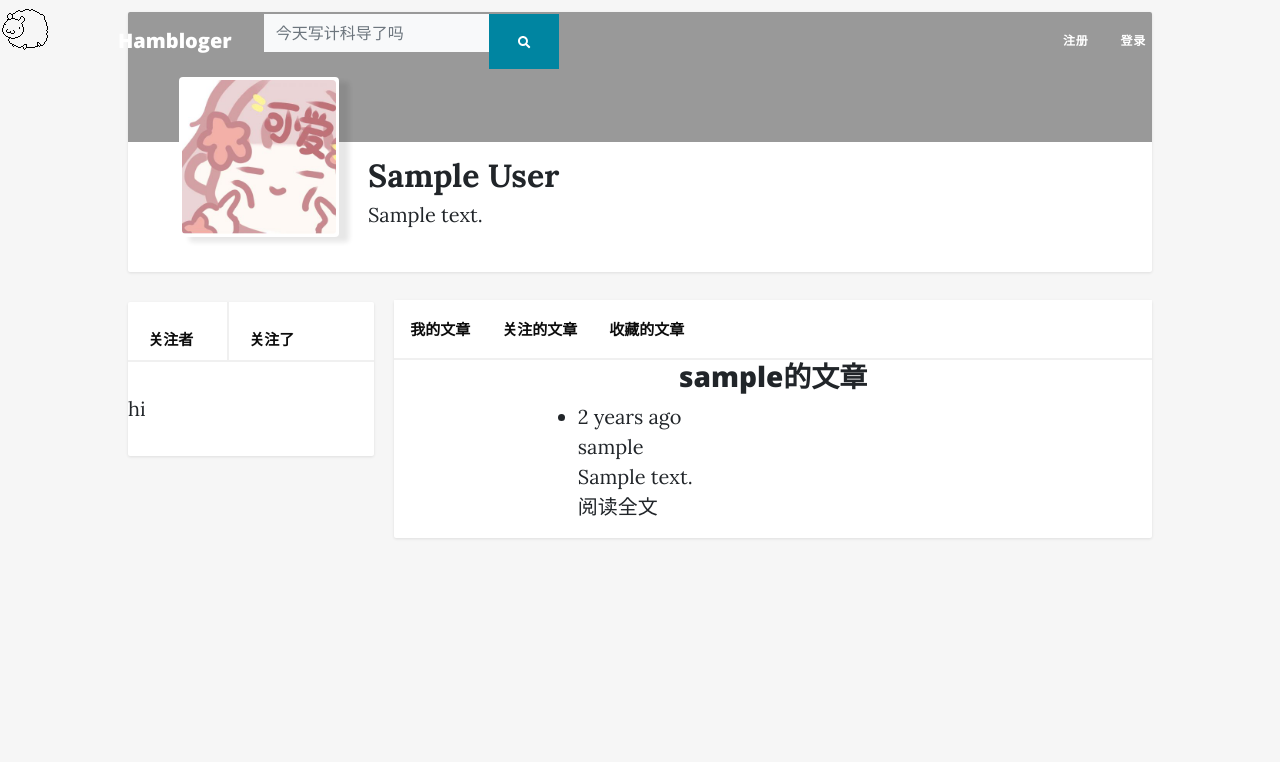
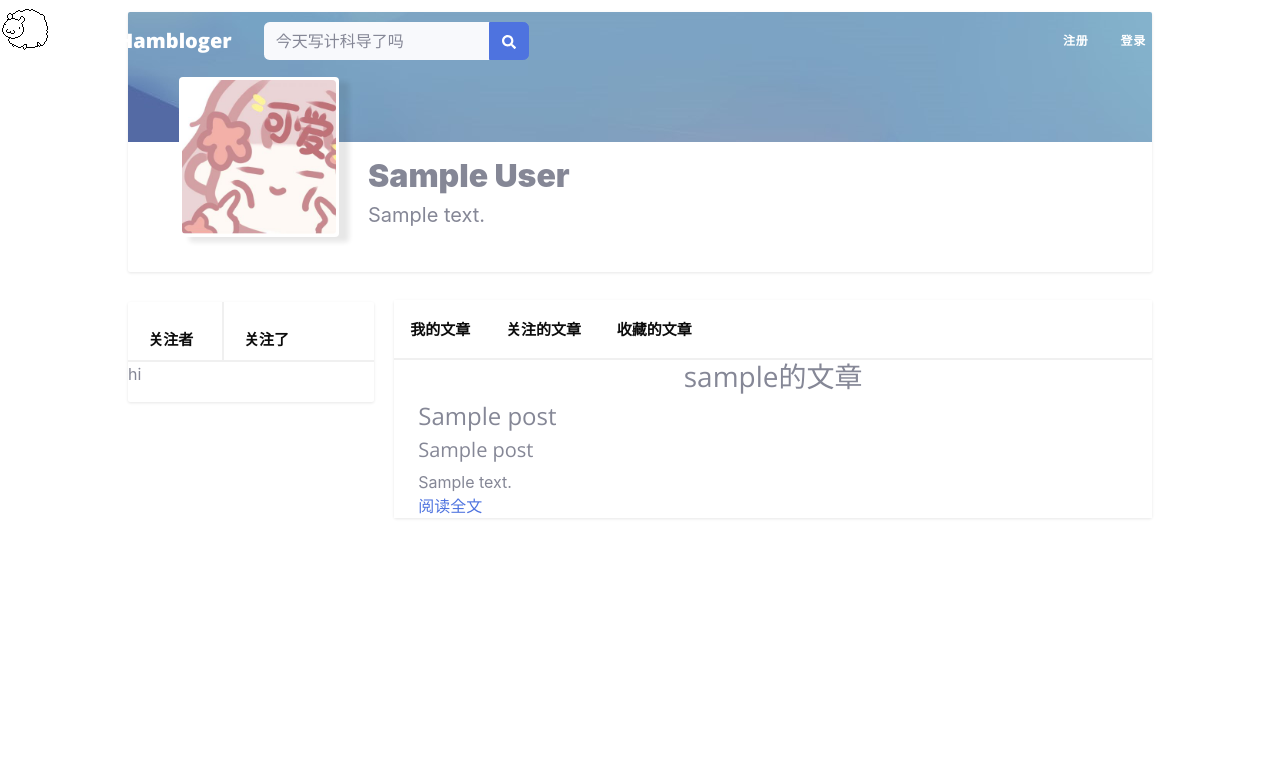
Before and after one commit to vozeo/Hambloger, a Flask app: a page that uses app/templates/base.html in a window 1280 px wide. Shown: the top 762 px of the page. Run offline with Flask 2, Linux system fonts and the light colour scheme; tables that the repository leaves empty hold one stand-in row (values such as "Sample post"); some libraries are stand-ins or nearby versions.

Commit message:
Add user background.

```diff
--- a/app/templates/_posts.html
+++ b/app/templates/_posts.html
@@ -1,27 +1,32 @@
 <!-- 作为显示帖子的模块被其他html文件引用，下划线用以区分是否为完整模板 -->
 {% block head %}
-    <link href="{{ url_for('static',filename='css/post.css') }}" rel="stylesheet">
+<link href="{{ url_for('static',filename='css/post.css') }}" rel="stylesheet">
+<link href="{{ url_for('static', filename='css/admin.css') }}" rel="stylesheet"/>
+<link href="{{ url_for('static', filename='css/style.css') }}" rel="stylesheet"/>
 {% endblock %}
 
-<ul class='posts'>
+<div class="container px-9">
     {% for post in posts %}
-    <li class='post'>
+    <div class="post gx-8 justify-content-center">
         <div class="profile-thumbnail">
-            <a href="{{ url_for('.user', username=post.author.username) }}">
-            </a>
+            <h4 class="post-title">{{ post.title }}</h4>
+            <h5 class="post-subtitle">{{ post.sub_title }}</h5>
+            <a href="{{ url_for('.user', username=post.author.username) }}"></a>
         </div>
         <div class="post-content">
+            <!--
             <div class="post-date">{{ moment(post.timestamp).fromNow() }}</div>
             <div class="post-author">
                 <a href="{{ url_for('.user', username=post.author.username) }}">
                     {{ post.author.username }}
                 </a>
             </div>
+            -->
             <div class="post-body">
                 {% if post.body_html %}
-                    {{ post.body_html | safe }}
+                {{ post.body_html | safe }}
                 {% else %}
-                    {{ post.body }}
+                {{ post.body }}
                 {% endif %}
             </div>
             <div class="post-footer">
@@ -35,6 +40,6 @@
                 </a>
             </div>
         </div>
-    </li>
+    </div>
     {% endfor %}
-</ul>
+</div>
--- a/app/templates/base.html
+++ b/app/templates/base.html
@@ -15,9 +15,9 @@
           type="text/css"/>
     <link href="https://fonts.googleapis.com/css?family=Open+Sans:300italic,400italic,600italic,700italic,800italic,400,300,600,700,800"
           rel="stylesheet" type="text/css"/>
-    <link href="{{ url_for('static', filename='css/admin.css') }}" rel="stylesheet"/>
     <link href="{{ url_for('static', filename='css/styles.css') }}" rel="stylesheet"/>
     <link href="{{ url_for('static', filename='css/base.css') }}" rel="stylesheet"/>
+    <link href="{{ url_for('static', filename='css/admin.css') }}" rel="stylesheet"/>
     {% block head %}
     {% endblock %}
 </head>
@@ -53,7 +53,7 @@
                 </li>
                 <li class="nav-item">
                     <a class="nav-link px-lg-3 py-3 py-lg-4"
-                        href="{{ url_for('main.new', id=edit_post.id) }}">
+                       href="{{ url_for('main.new', id=edit_post.id) }}">
                         <!--<img src="{{ url_for('static', filename='icons/sidebar-write.png') }} " class="sidebar-img">-->
                         <span>发表文章</span>
                     </a>
--- a/app/templates/index.html
+++ b/app/templates/index.html
@@ -117,7 +117,6 @@
 
 {% endblock %}
 
-<!--为了支持markdown而加的模板-->>
 {% block scripts %}
 {{ super() }}
 {{ pagedown.include_pagedown() }}
--- a/app/templates/user.html
+++ b/app/templates/user.html
@@ -4,13 +4,15 @@
 
 {% block head %}
 <link href="{{ url_for('static',filename='css/user.css') }}" rel="stylesheet">
+<link href="{{ url_for('static', filename='css/admin.css') }}" rel="stylesheet"/>
 {% endblock %}
 
 {% block page_content %}
 
 <div class="page-container">
     <div class="user-container">
-        <div class="user-cover-container">
+        <div class="user-cover-container masthead"
+        style="background-image: url('../static/img/user-bg.jpg')">
 
         </div>
         <div class="user-profile-container">
@@ -45,13 +47,9 @@
                     <a class="option-link" href="">
                         我的文章
                     </a>
-                </li>
-                <li class="option-item">
-                    <a class = "option-link" href="">
+                    <a class="option-link" href="">
                         关注的文章
                     </a>
-                </li>
-                <li class="option-item">
                     <a class="option-link" href="">
                         收藏的文章
                     </a>
@@ -67,19 +65,19 @@
         <div class="side-content-container">
             <ul class="side-content">
                 <li class="side-content-left-item">
-                    <a class = "option-link" href="{{ url_for('.followers', username=user.username) }}">
+                    <a class="option-link" href="{{ url_for('.followers', username=user.username) }}">
                         关注者 <span class="badge">{{ user.followers.count() - 1 }}</span>
                     </a>
                 </li>
                 <li class="side-content-right-item">
-                    <a class = "option-link" href="{{ url_for('.followed_by', username=user.username) }}">
+                    <a class="option-link" href="{{ url_for('.followed_by', username=user.username) }}">
                         关注了 <span class="badge">{{ user.followed.count() - 1 }}</span>
                     </a>
                 </li>
             </ul>
             <div class="side-content-bos">
                 <p>
-                hi
+                    hi
                 </p>
             </div>
         </div>
```
Also changed, not shown: app/static/img/user-bg.jpg (added).
